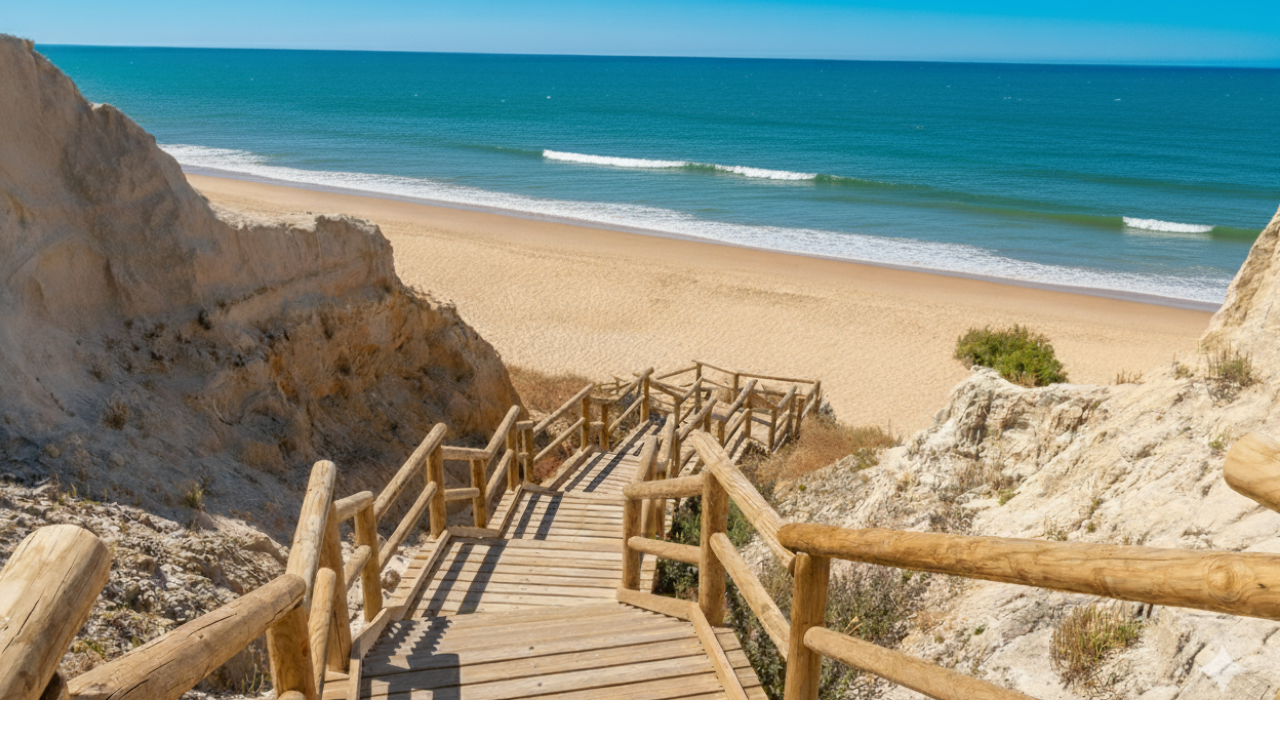
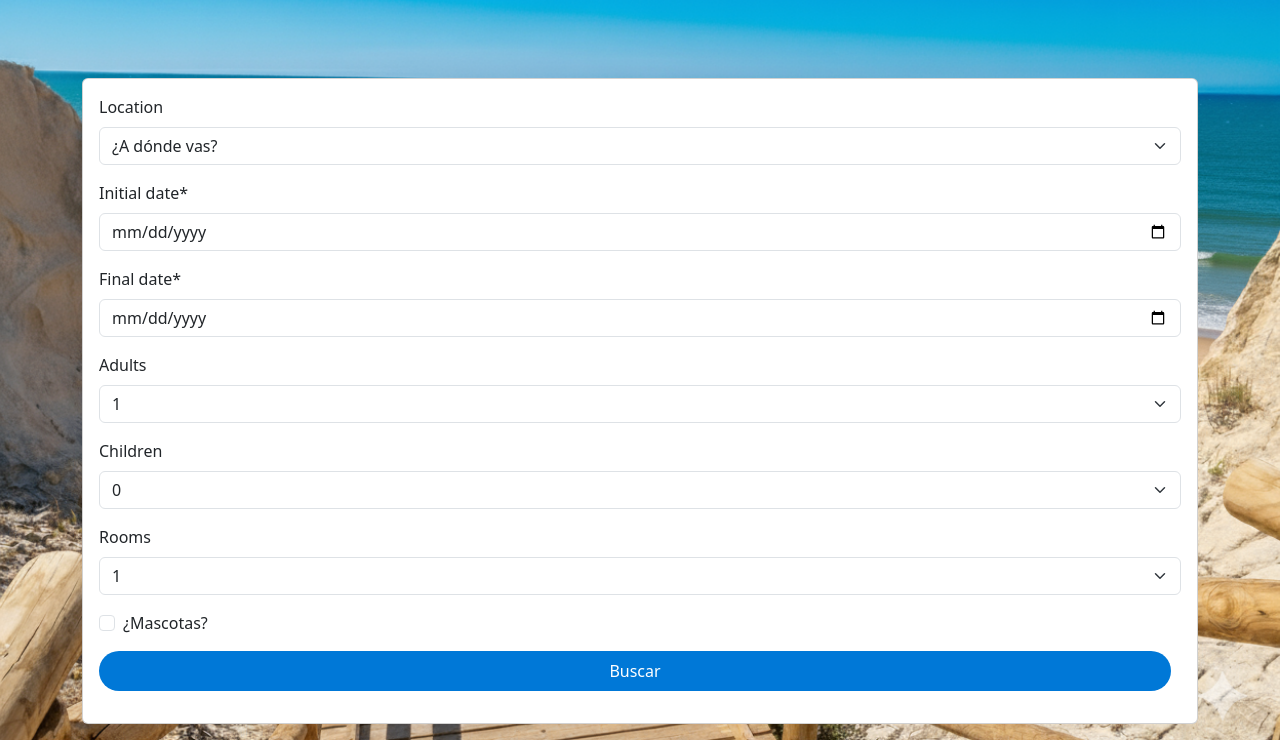
Before and after one commit to pablopermun05-sudo/booking_project, a Django app: page / in a window 1280 px wide. Shown: the part 100-840 px from the top of the page. Before the commit the page ends 800 px from the top, so only its background shows below. Run offline with Django 5.2, Linux system fonts and the light colour scheme; some libraries are stand-ins or nearby versions.

Commit message:
feat: add property search form and crispy forms integration
Implemented a Django SearchForm to capture user criteria like location, dates, and occupancy. Updated the index template to render the form using Crispy Forms and maintained the property listing layout.

```diff
--- a/bookings/templates/bookings/index.html
+++ b/bookings/templates/bookings/index.html
@@ -1,7 +1,20 @@
 {% extends "bookings/layout.html" %}
 {% load static %}
+{% load crispy_forms_tags %}
 
 {% block body %}
+
+<div class="card mb-3 mt-5">
+  <div class="card-body">
+      <form action="#" method="get">
+            {% csrf_token %}
+            {{ form|crispy }}
+            <div class="d-grid gap-2 mb-3">
+               <button class="primary-button" type="submit" value="search">Buscar</button>
+            </div>
+      </form>
+  </div>
+</div>
 
 {% for property in properties %}
 <div class="d-flex justify-content-center mt-5">
--- a/bookings/views.py
+++ b/bookings/views.py
@@ -4,14 +4,38 @@ from django.http import HttpResponse, HttpResponseRedirect
 from django.contrib.auth import authenticate, login, logout
 from django.views.decorators.csrf import csrf_exempt
 from django.db import IntegrityError
-from .models import User
+from .models import User, Property
 from django import forms
 from django.contrib.auth.forms import UserCreationForm
 from django.contrib.auth.forms import AuthenticationForm
 
 # Create your views here.
+class SearchForm(forms.Form):
+    DESTINATION = [
+        ('', '¿A dónde vas?'),
+        ('Palos de la Frontera', 'Palos de la Frontera'),
+        ('Mazagón', 'Mazagón')
+    ]
+    NUM_CHOICES = [(i, str(i)) for i in range(1, 11)]
+    CHOICES_WITH_ZERO = [(i, str(i)) for i in range(0, 11)]
+
+    location = forms.ChoiceField(choices=DESTINATION, required=False)
+    initial_date = forms.DateField(
+        widget=forms.DateInput(attrs={'type': 'date'})
+    )
+    final_date = forms.DateField(
+        widget=forms.DateInput(attrs={'type': 'date'})
+    )
+    adults = forms.ChoiceField(choices=NUM_CHOICES, required=False, initial=1)
+    children = forms.ChoiceField(choices=CHOICES_WITH_ZERO, required=False, initial=0)
+    rooms = forms.ChoiceField(choices=NUM_CHOICES, required=False, initial=1)
+    pets = forms.BooleanField(required=False, label="¿Mascotas?")
+
 def index(request):
-    return render(request, "bookings/index.html")
+
+    return render(request, "bookings/index.html", {
+        "form": SearchForm()
+    })
 
 class LoginForm(AuthenticationForm):
     error_messages = {
```
